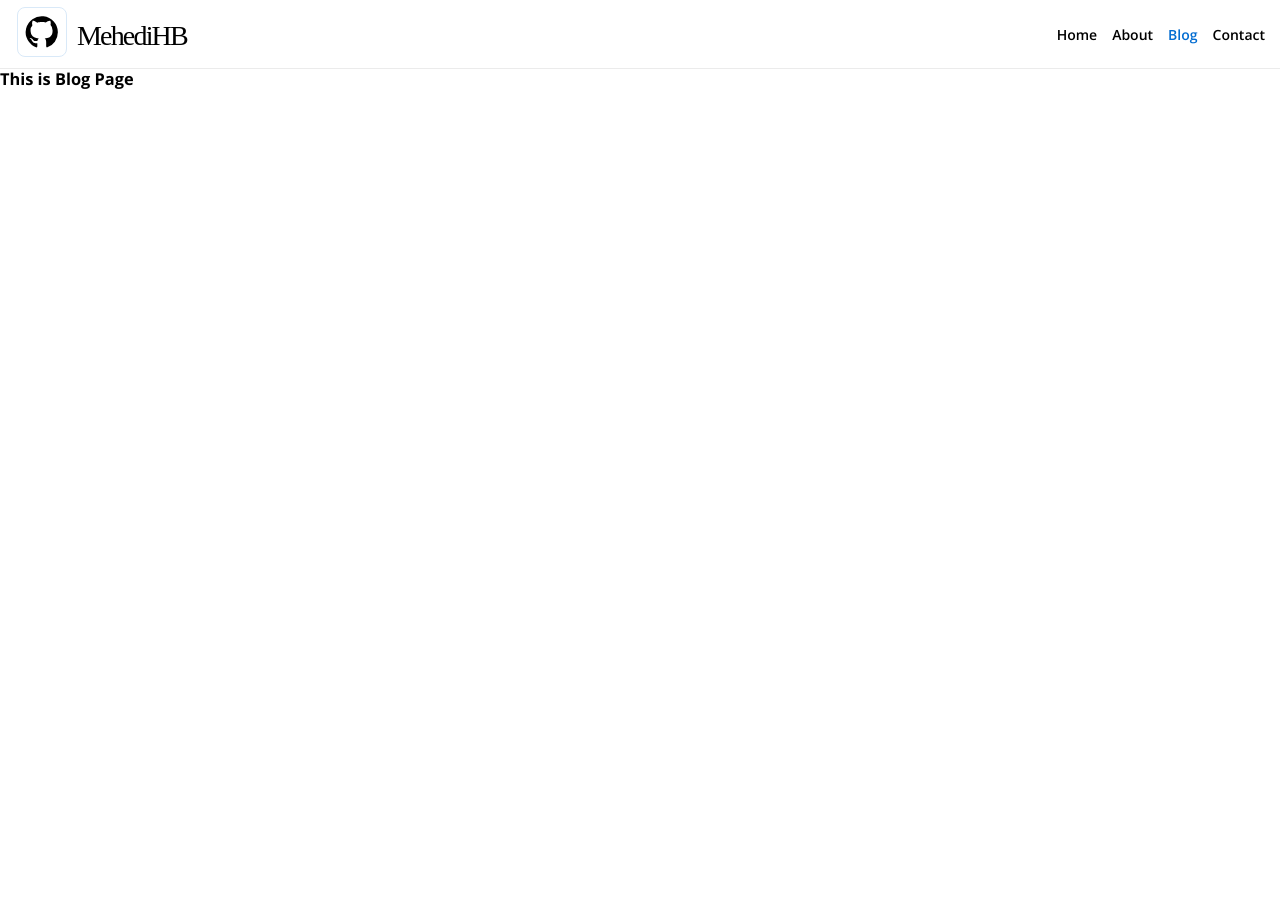
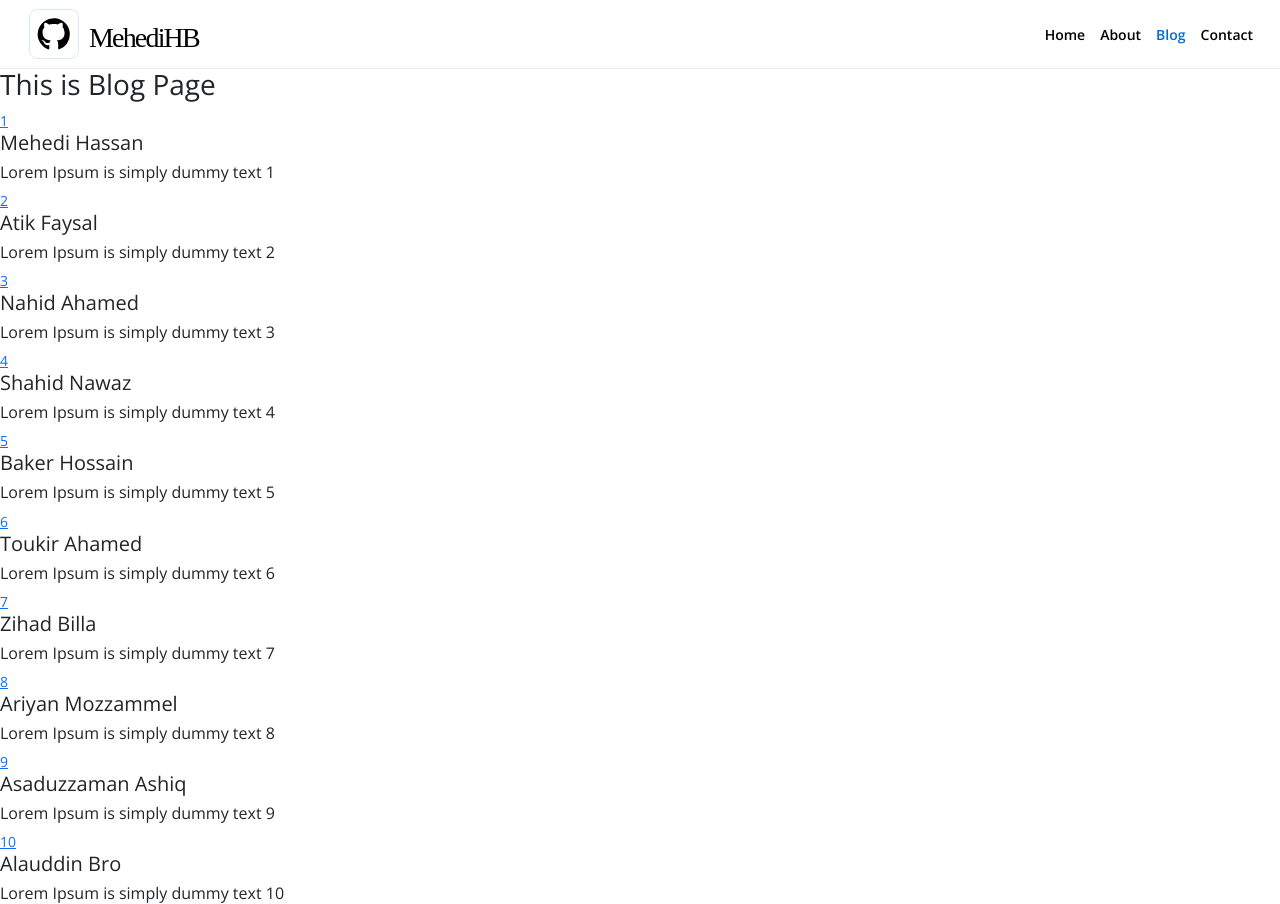
Before and after one commit to Mehedihb/ReactJS-Router, a React (Create React App) app: page /blog in a window 1280 px wide. Before the commit the page ends 800 px from the top, so only its background shows below. Built offline with nearby package versions, Linux system fonts and the light colour scheme.

Commit message:
React Router Updated

```diff
--- a/public/index.html
+++ b/public/index.html
@@ -8,10 +8,14 @@
     <meta name="description" content="Web site created using create-react-app"/>
     <link rel="apple-touch-icon" href="%PUBLIC_URL%/logo192.png" />
     <link rel="manifest" href="%PUBLIC_URL%/manifest.json" />
+    <link rel="stylesheet" href="https://cdn.jsdelivr.net/npm/bootstrap@5.0.2/dist/css/bootstrap.min.css">
+    <link rel="stylesheet" type="text/css" href="https://stackpath.bootstrapcdn.com/font-awesome/4.7.0/css/font-awesome.min.css">
+    <link rel="stylesheet" href="https://fonts.googleapis.com/css?family=Material+Icons|Material+Icons+Outlined|Material+Icons+Two+Tone|Material+Icons+Round|Material+Icons+Sharp" />
     <title>React Router</title>
   </head>
   <body>
     <noscript>You need to enable JavaScript to run this app.</noscript>
     <div id="root"></div>
+    <script src="https://cdn.jsdelivr.net/npm/bootstrap@5.0.2/dist/js/bootstrap.bundle.min.js"></script>
   </body>
 </html>
--- a/src/App.css
+++ b/src/App.css
@@ -56,3 +56,7 @@ body {
         flex-direction: column;
         align-items: center;
 }
+
+.errorPage .errorContent img{
+        width: 400px;
+}
--- a/src/App.js
+++ b/src/App.js
@@ -5,6 +5,7 @@ import About from './pages/About';
 import Blog from './pages/Blog';
 import Contact from './pages/Contact';
 import Error from './pages/Error';
+import BlogDetails from './pages/BlogDetails';
 
 function App() {
   return (
@@ -14,6 +15,7 @@ function App() {
         <Route path='/' element={<Home/>}/>
         <Route path='/about' element={<About/>}/>
         <Route path='/blog' element={<Blog/>}/>
+        <Route path="/blog/:id" element={<BlogDetails/>}/>
         <Route path='/contact' element={<Contact/>}/>
         <Route path='*' element={<Error/>}/>
       </Routes>
--- a/src/components/navbar/Navbar.css
+++ b/src/components/navbar/Navbar.css
@@ -24,6 +24,7 @@
     display: flex;
     align-items: center;
     justify-content: center;
+    margin-bottom: 0px;
 }
 
 .mainNavbar-inner .navMenu li a {
--- a/src/components/navbar/Navbar.jsx
+++ b/src/components/navbar/Navbar.jsx
@@ -5,7 +5,7 @@ import './Navbar.css'
 const Navbar = () => {
     return (
         <div className="mainNavbar">
-            <div className="container mainNavbar-inner">
+            <div className="container-fluid mainNavbar-inner">
                 <div className='brandLogo'>
                     <svg xmlns="http://www.w3.org/2000/svg" width="186" height="50" viewBox="0 0 186 50">
                         <g id="Logo" transform="translate(6491 4837)">
--- /dev/null
+++ b/src/data/BlogData.js
@@ -0,0 +1,64 @@
+const BlogData = [
+    {
+        id: 1,
+        author: "Mehedi Hassan",
+        title: "Lorem Ipsum is simply dummy text 1",
+        description: "Lorem Ipsum is simply dummy text of the printing and typesetting industry. Lorem Ipsum has been the industry's standard dummy text ever since the 1500s, when an unknown printer took a galley of type and scrambled it to make a type specimen book. It has survived not only five centuries, but also the leap into electronic typesetting, remaining essentially unchanged. It was popularised in the 1960s with the release of Letraset sheets containing Lorem Ipsum passages, and more recently with desktop publishing software like Aldus PageMaker including versions of Lorem Ipsum."
+    },
+    {
+        id: 2,
+        author: "Atik Faysal",
+        title: "Lorem Ipsum is simply dummy text 2",
+        description: "It is a long established fact that a reader will be distracted by the readable content of a page when looking at its layout. The point of using Lorem Ipsum is that it has a more-or-less normal distribution of letters, as opposed to using 'Content here, content here', making it look like readable English. Many desktop publishing packages and web page editors now use Lorem Ipsum as their default model text, and a search for 'lorem ipsum' will uncover many web sites still in their infancy. Various versions have evolved over the years, sometimes by accident"
+    },
+    {
+        id: 3,
+        author: "Nahid Ahamed",
+        title: "Lorem Ipsum is simply dummy text 3",
+        description: "Lorem Ipsum is simply dummy text of the printing and typesetting industry. Lorem Ipsum has been the industry's standard dummy text ever since the 1500s, when an unknown printer took a galley of type and scrambled it to make a type specimen book. It has survived not only five centuries, but also the leap into electronic typesetting, remaining essentially unchanged. It was popularised in the 1960s with the release of Letraset sheets containing Lorem Ipsum passages, and more recently with desktop publishing software like Aldus PageMaker including versions of Lorem Ipsum."
+    },
+    {
+        id: 4,
+        author: "Shahid Nawaz",
+        title: "Lorem Ipsum is simply dummy text 4",
+        description: "It is a long established fact that a reader will be distracted by the readable content of a page when looking at its layout. The point of using Lorem Ipsum is that it has a more-or-less normal distribution of letters, as opposed to using 'Content here, content here', making it look like readable English. Many desktop publishing packages and web page editors now use Lorem Ipsum as their default model text, and a search for 'lorem ipsum' will uncover many web sites still in their infancy. Various versions have evolved over the years, sometimes by accident"
+    },
+    {
+        id: 5,
+        author: "Baker Hossain",
+        title: "Lorem Ipsum is simply dummy text 5",
+        description: "Lorem Ipsum is simply dummy text of the printing and typesetting industry. Lorem Ipsum has been the industry's standard dummy text ever since the 1500s, when an unknown printer took a galley of type and scrambled it to make a type specimen book. It has survived not only five centuries, but also the leap into electronic typesetting, remaining essentially unchanged. It was popularised in the 1960s with the release of Letraset sheets containing Lorem Ipsum passages, and more recently with desktop publishing software like Aldus PageMaker including versions of Lorem Ipsum."
+    },
+    {
+        id: 6,
+        author: "Toukir Ahamed",
+        title: "Lorem Ipsum is simply dummy text 6",
+        description: "It is a long established fact that a reader will be distracted by the readable content of a page when looking at its layout. The point of using Lorem Ipsum is that it has a more-or-less normal distribution of letters, as opposed to using 'Content here, content here', making it look like readable English. Many desktop publishing packages and web page editors now use Lorem Ipsum as their default model text, and a search for 'lorem ipsum' will uncover many web sites still in their infancy. Various versions have evolved over the years, sometimes by accident"
+    },
+    {
+        id: 7,
+        author: "Zihad Billa",
+        title: "Lorem Ipsum is simply dummy text 7",
+        description: "Lorem Ipsum is simply dummy text of the printing and typesetting industry. Lorem Ipsum has been the industry's standard dummy text ever since the 1500s, when an unknown printer took a galley of type and scrambled it to make a type specimen book. It has survived not only five centuries, but also the leap into electronic typesetting, remaining essentially unchanged. It was popularised in the 1960s with the release of Letraset sheets containing Lorem Ipsum passages, and more recently with desktop publishing software like Aldus PageMaker including versions of Lorem Ipsum."
+    },
+    {
+        id: 8,
+        author: "Ariyan Mozzammel",
+        title: "Lorem Ipsum is simply dummy text 8",
+        description: "It is a long established fact that a reader will be distracted by the readable content of a page when looking at its layout. The point of using Lorem Ipsum is that it has a more-or-less normal distribution of letters, as opposed to using 'Content here, content here', making it look like readable English. Many desktop publishing packages and web page editors now use Lorem Ipsum as their default model text, and a search for 'lorem ipsum' will uncover many web sites still in their infancy. Various versions have evolved over the years, sometimes by accident"
+    },
+    {
+        id: 9,
+        author: "Asaduzzaman Ashiq",
+        title: "Lorem Ipsum is simply dummy text 9",
+        description: "Lorem Ipsum is simply dummy text of the printing and typesetting industry. Lorem Ipsum has been the industry's standard dummy text ever since the 1500s, when an unknown printer took a galley of type and scrambled it to make a type specimen book. It has survived not only five centuries, but also the leap into electronic typesetting, remaining essentially unchanged. It was popularised in the 1960s with the release of Letraset sheets containing Lorem Ipsum passages, and more recently with desktop publishing software like Aldus PageMaker including versions of Lorem Ipsum."
+    },
+    {
+        id: 10,
+        author: "Alauddin Bro",
+        title: "Lorem Ipsum is simply dummy text 10",
+        description: "It is a long established fact that a reader will be distracted by the readable content of a page when looking at its layout. The point of using Lorem Ipsum is that it has a more-or-less normal distribution of letters, as opposed to using 'Content here, content here', making it look like readable English. Many desktop publishing packages and web page editors now use Lorem Ipsum as their default model text, and a search for 'lorem ipsum' will uncover many web sites still in their infancy. Various versions have evolved over the years, sometimes by accident"
+    },
+]
+
+export default BlogData
--- a/src/pages/Blog.js
+++ b/src/pages/Blog.js
@@ -1,15 +1,33 @@
 import React from 'react'
 import Navbar from '../components/navbar/Navbar';
+import { useState } from 'react';
+import BlogData from '../data/BlogData'
+import { Link } from 'react-router-dom';
+
 
 const Blog = () => {
-    return (
-        <>
-        <Navbar/>
-        <h3>This is Blog Page</h3>
+  const [Blog, setBlog] = useState(BlogData)
+  console.log(Blog)
+  return (
+    <>
+      <Navbar />
+      <h3>This is Blog Page</h3>
+      <section>
+        {Blog.map((singleBlog) => {
+          const { id, author, title, description } = singleBlog;
+          return (
+            <article>
+              <Link to={id}>{id}</Link>
+              <h5>{author}</h5>
+              <h6>{title}</h6>
+            </article>
+          )
+        })}
+      </section>
 
 
-        </>
-      )
+    </>
+  )
 }
 
 export default Blog;
--- /dev/null
+++ b/src/pages/BlogDetails.js
@@ -0,0 +1,19 @@
+import React from 'react'
+import { useState } from 'react'
+import Navbar from '../components/navbar/Navbar'
+import { useParams } from 'react-router-dom'
+import BlogData from '../data/BlogData'
+
+const BlogDetails = () => {
+
+    const {id}= useParams()
+    console.log (id)
+  return (
+    <>
+    <Navbar/>
+    <div>BlogDetails</div>
+    </>
+  )
+}
+
+export default BlogDetails
--- a/src/pages/Error.js
+++ b/src/pages/Error.js
@@ -1,13 +1,18 @@
 import React from 'react'
-// const ErrorIllustration = require('../assets/img/error-404.svg')
+import { useNavigate } from 'react-router-dom';
 
 const Error = () => {
+  const navigate = useNavigate();
   return (
     <>
       <div className='errorPage'>
         <div className='errorContent'>
           <img src={require('../assets/img/error-404.svg').default} alt='mySvgImage' />
-          <div>Error</div>
+          <button
+            onClick={() => {
+              navigate('/')
+            }}
+            type="button" class="btn btn-primary">Back to Home</button>
         </div>
       </div>
     </>
```
